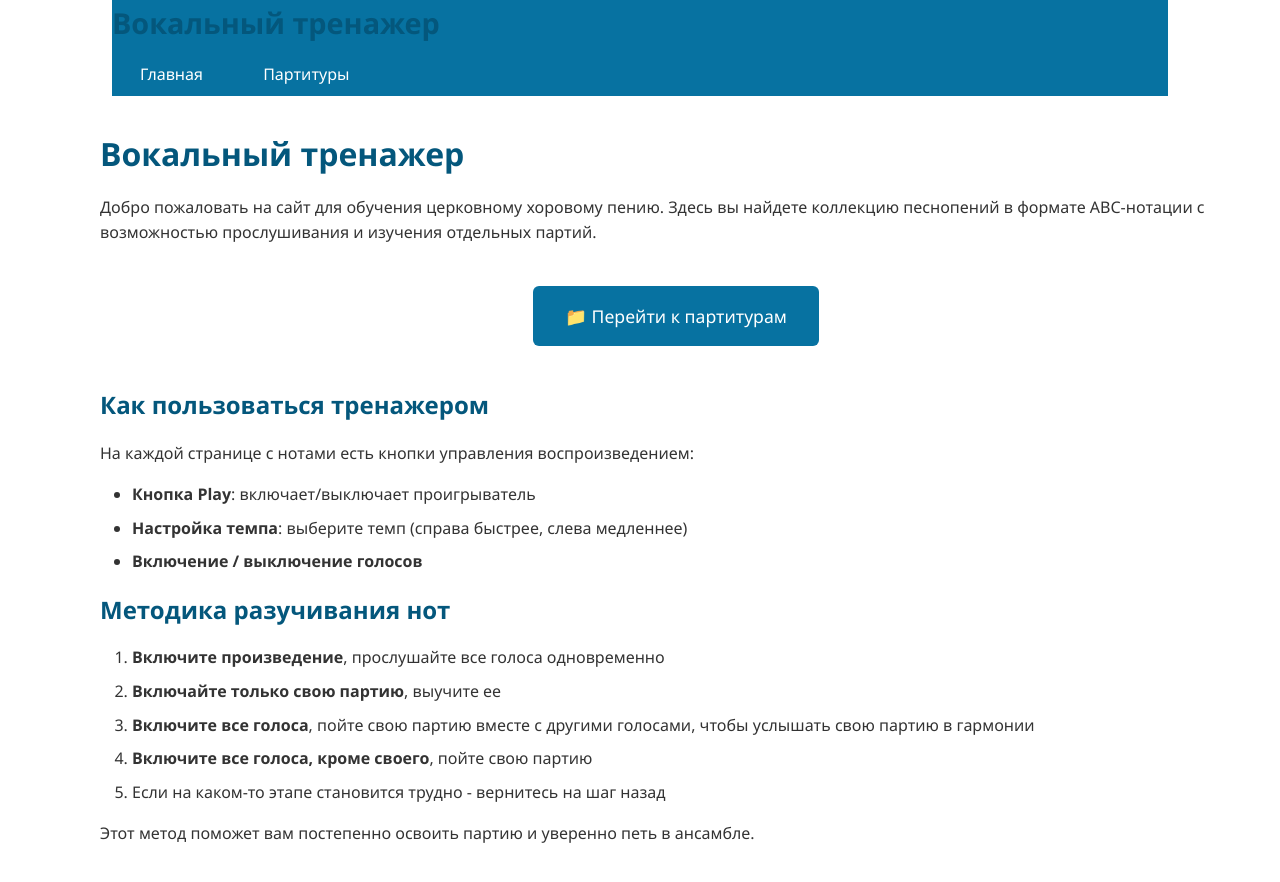
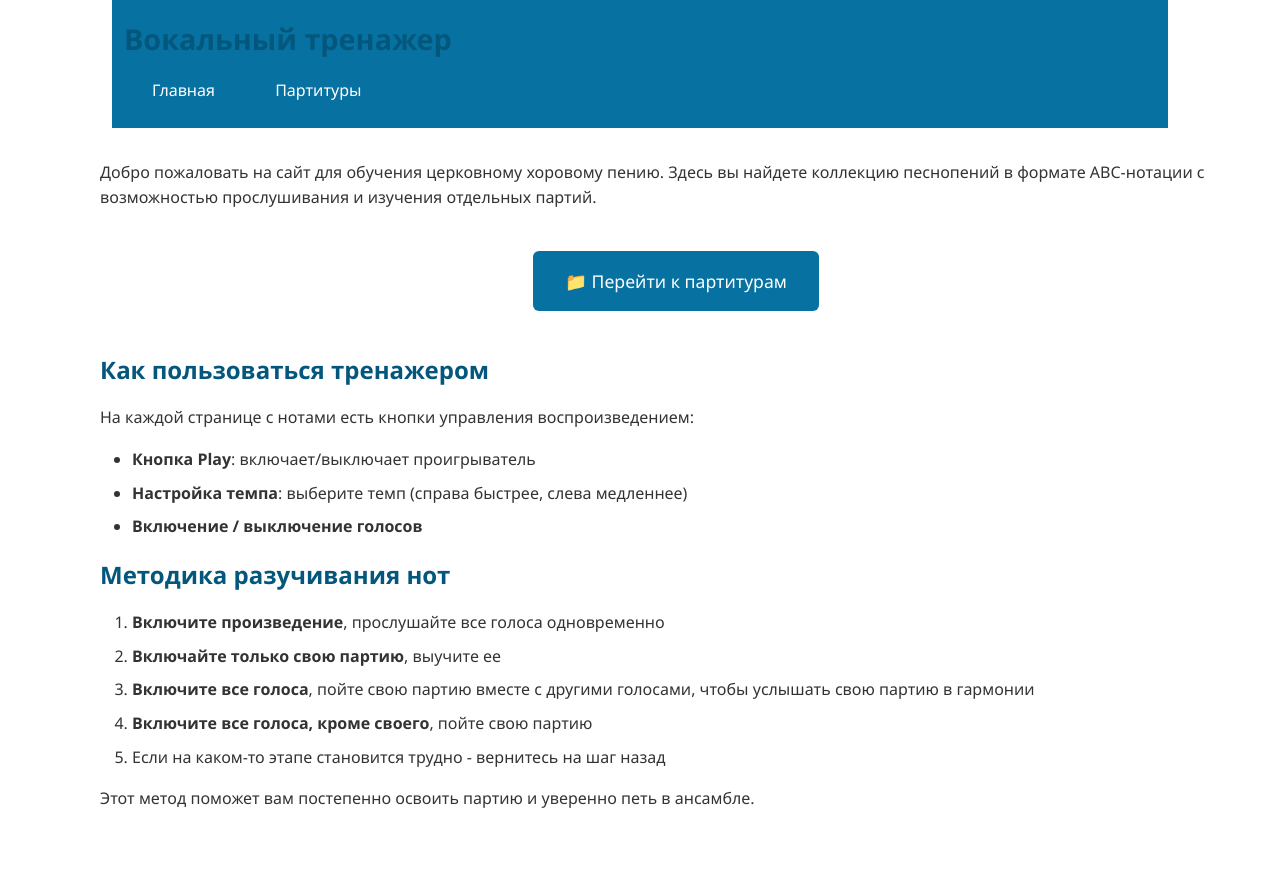
Before and after one commit to voctrainer/voctrainer.github.io, a Jekyll site: the page built from index.md, in a window 1280 px wide. Shown: the top 882 px of the page. Built offline with Jekyll 4.4.1, drawn with Linux system fonts in a browser that asks for light colours.

Commit message:
небольшие корректировки стилей и шаблона шапки

```diff
--- a/_includes/header.html
+++ b/_includes/header.html
@@ -1,5 +1,4 @@
 <header class="header">
-    <div class="header-content"></div>
     <h1>{{ site.title }}</h1>
     <nav class="main-nav">
         <a href="{{ '/' | relative_url }}">Главная</a>
--- a/assets/css/main.css
+++ b/assets/css/main.css
@@ -90,6 +90,8 @@ body {
   background-color: var(--primary-color);
   color: white;
   /* padding убирается, так как шапка внутри .grid-container */
+  /* Добавляем padding, чтобы компенсировать padding у колонок в .grid-row */
+  padding: 1rem 0;
 }
 
 .header h1 {
@@ -97,12 +99,18 @@ body {
   font-size: 1.8rem;
   /* Выравнивание по левому краю */
   text-align: left;
+  /* Добавляем отступ слева, чтобы выровнять с текстом ссылок в nav */
+  /* padding-left должен быть равен calc(var(--grid-gutter) / 2) */
+  padding-left: calc(var(--grid-gutter) / 2);
 }
 
 .main-nav {
   margin-top: 0.5rem;
   /* Выравнивание по левому краю */
   text-align: left;
+  /* Добавляем отступ слева, чтобы выровнять с h1 */
+  /* padding-left должен быть равен calc(var(--grid-gutter) / 2) */
+  padding-left: calc(var(--grid-gutter) / 2);
 }
 
 .main-nav a {
--- a/index.md
+++ b/index.md
@@ -2,8 +2,6 @@
 layout: home
 title: Вокальный тренажер
 ---
-
-# Вокальный тренажер
 
 Добро пожаловать на сайт для обучения церковному хоровому пению.
 Здесь вы найдете коллекцию песнопений в формате ABC-нотации с возможностью
```
Lines whose indentation alone changed are shown as unchanged.
